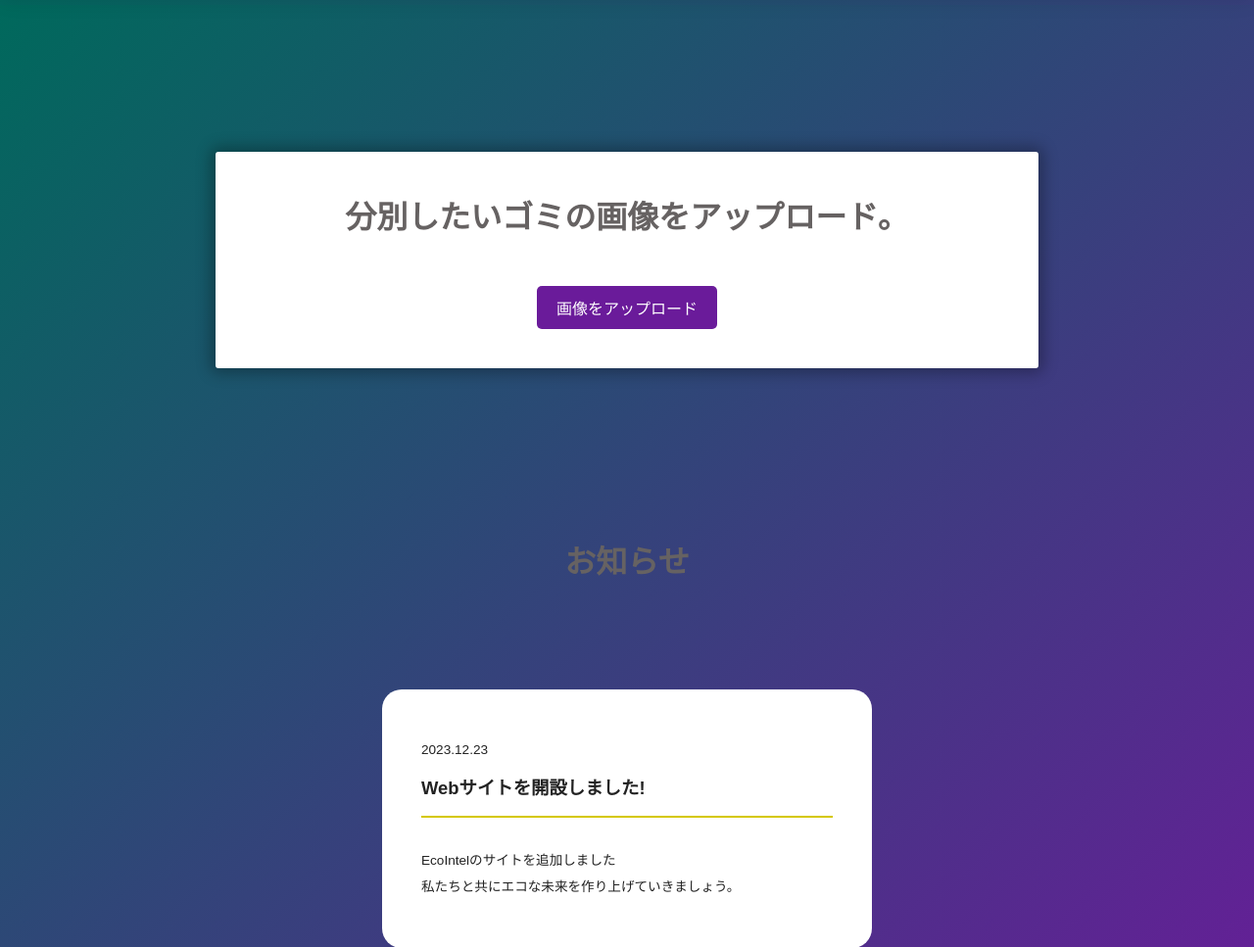
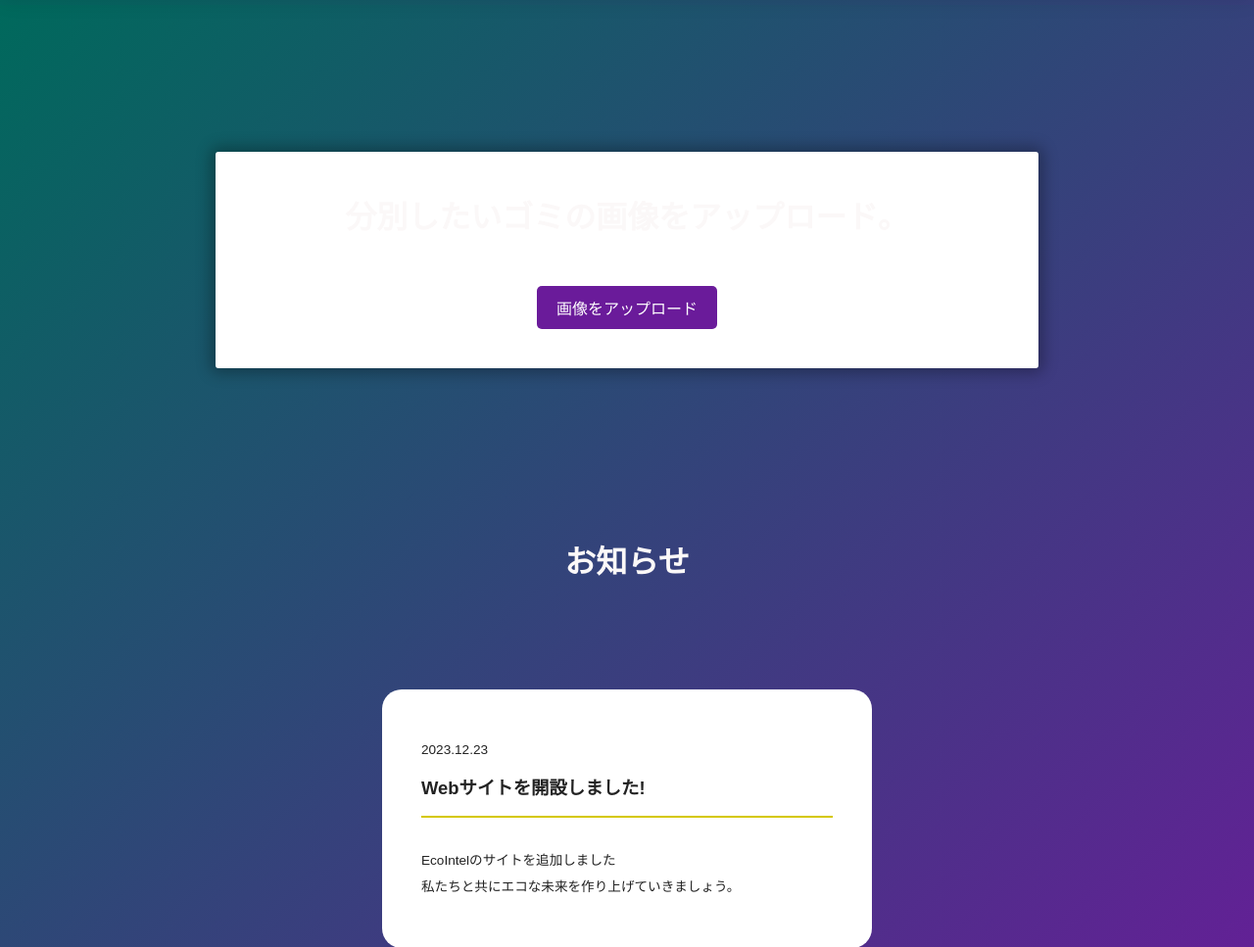
Before and after one commit to HIROMU522/EcoIntel, a Flask app: page / in a window 1280 px wide. Shown: the part 65-1032 px from the top of the page at 98% size. Run offline with Flask 3, Linux system fonts and the light colour scheme.

Commit message:
お知らせの文字の色を変更

```diff
--- a/static/styles.css
+++ b/static/styles.css
@@ -90,7 +90,7 @@ html, body {
 
 
 h1 {
-    color: #666262;
+    color: #fbf8f8;
     text-align: center;
     margin-bottom: 30px;
 }
```
